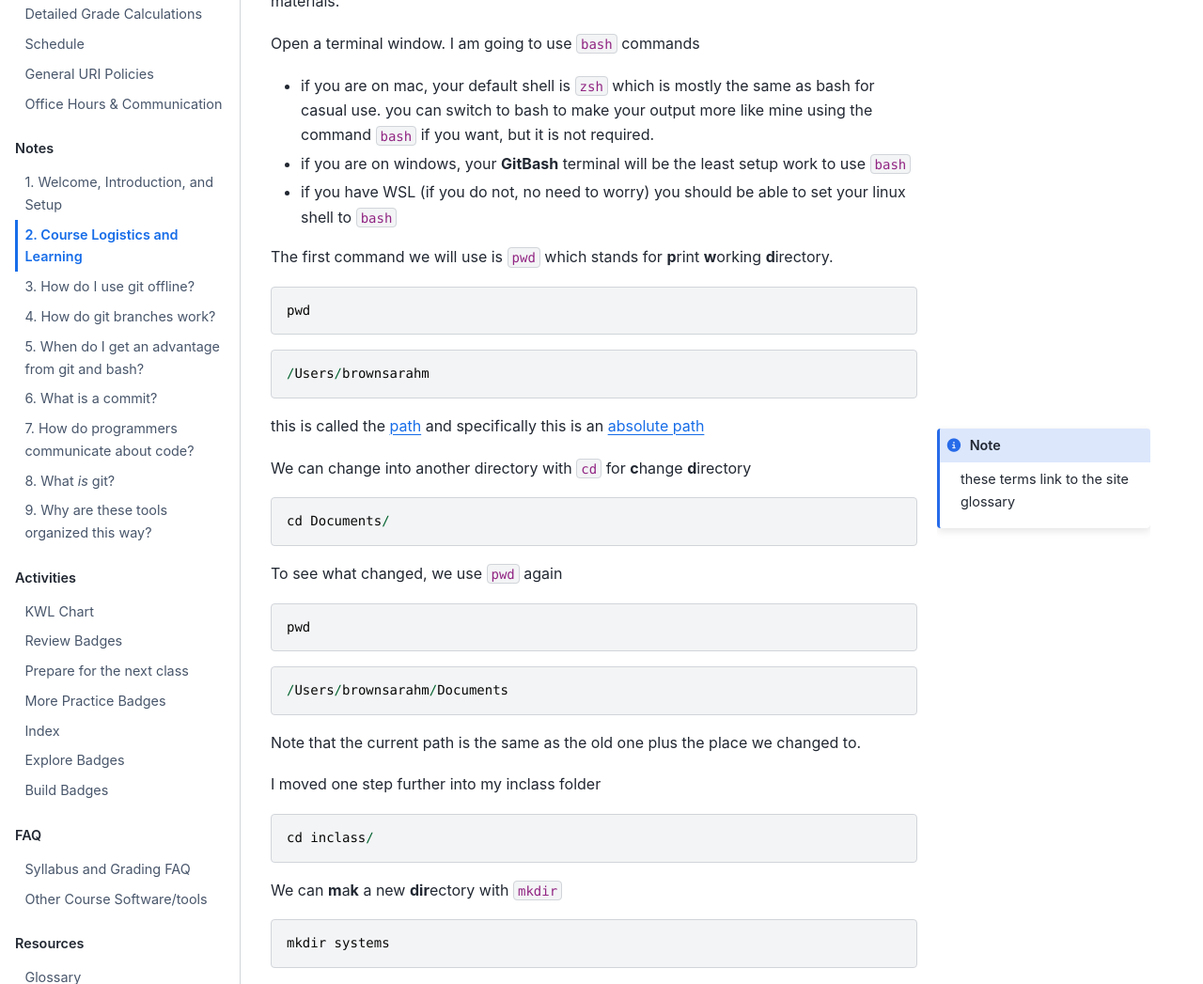
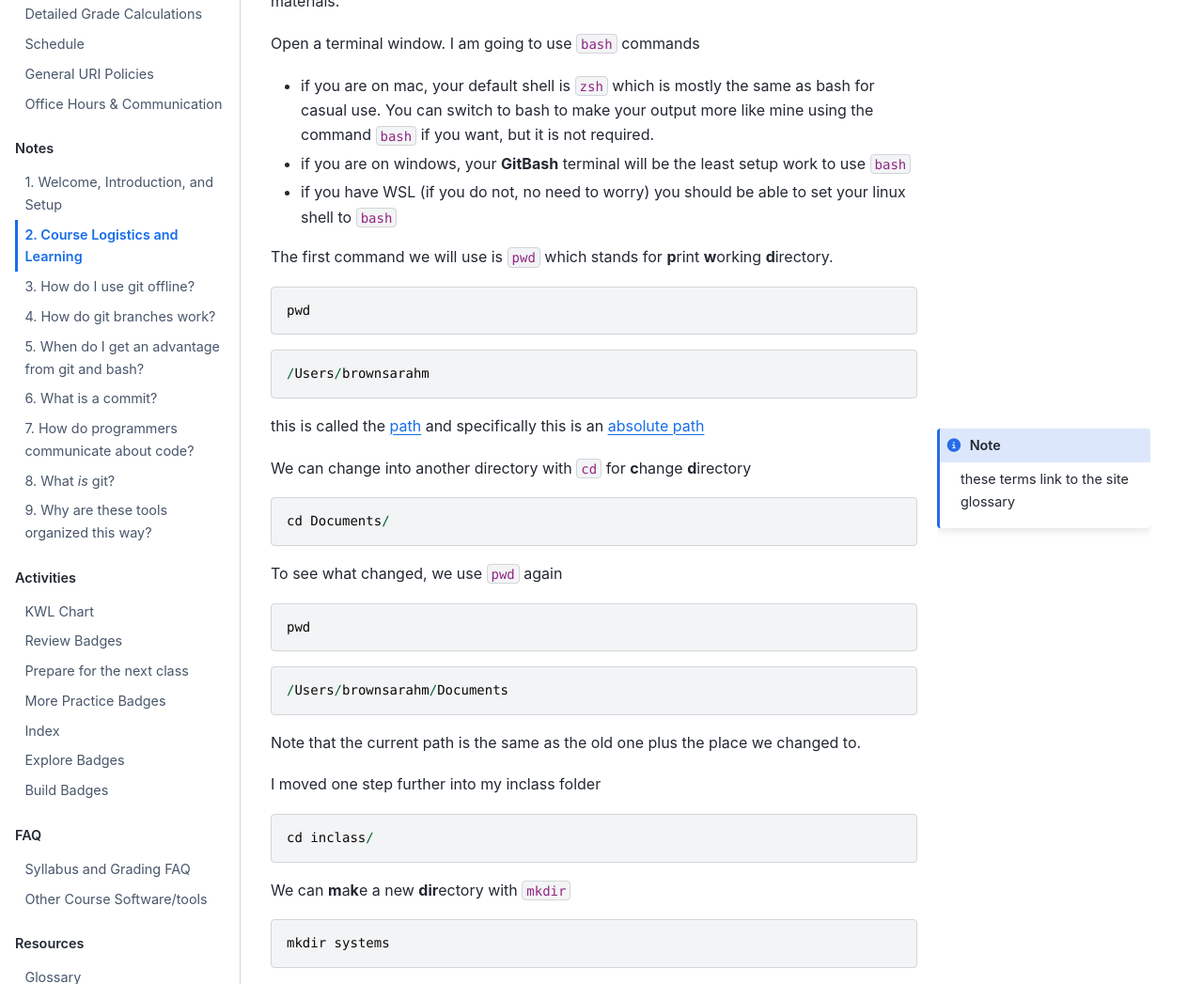
Before and after one commit to introcompsys/fall2023, a Jupyter Book: the page built from notes/2023-09-12.md, in a window 1280 px wide and 1400 px high, scrolled down 3153 px. Shown: the part 179-1226 px from the top of the window at 94% size. Built offline with Jupyter Book 1.0.4 settings and Sphinx 7.4.7 and the Sphinx Book theme 1.1.4, drawn with Linux system fonts in a browser that asks for light colours; pages that are not in the unit, such as notebooks, are missing from menus; some of the changed text lies outside the part shown.

Commit message:
Update 2023-09-12.md

````diff
--- a/notes/2023-09-12.md
+++ b/notes/2023-09-12.md
@@ -177,7 +177,7 @@ For class you should have a folder on your computer where you will keep all of y
 
 Open a terminal window.  I am going to use `bash` commands
 
-- if you are on mac, your default shell is `zsh` which is mostly the same as bash for casual use. you can switch to bash to make your output more like mine using the command `bash` if you want, but it is not required.
+- if you are on mac, your default shell is `zsh` which is mostly the same as bash for casual use. You can switch to bash to make your output more like mine using the command `bash` if you want, but it is not required.
 - if you are on windows, your **GitBash** terminal will be the least setup work to use `bash`
 - if you have WSL (if you do not, no need to worry) you should be able to set your linux shell to `bash`
 
@@ -220,7 +220,7 @@ I moved one step further into my inclass folder
 cd inclass/
 ```
 
-We can **m**a**k** a new **dir**ectory with `mkdir`
+We can **m**a**k**e a new **dir**ectory with `mkdir`
 
 
 ```
@@ -280,7 +280,7 @@ pwd
 ```
 just like before
 
-Then we can use the {term}`relative path`` of where we want to go:
+Then we can use the {term}`relative path` of where we want to go:
 ```
 cd Documents/inclass/systems/
 ```
````
Also changed, not shown: other parts of notes/2023-09-12.md (+3 -3 lines).
